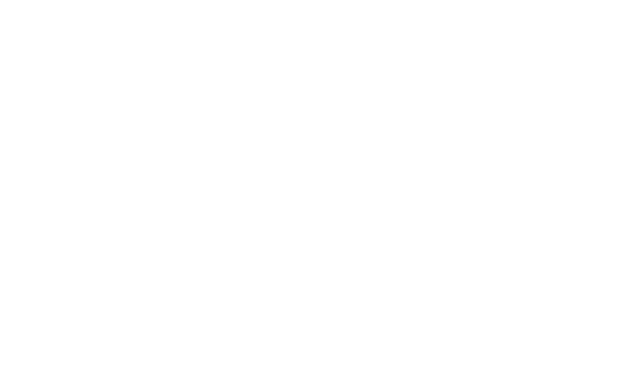
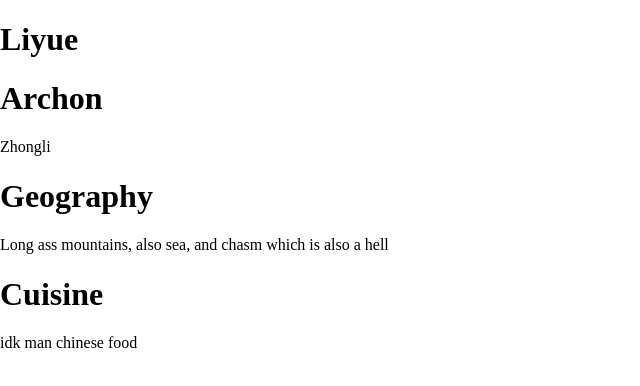
Before and after one commit to MademoiselleNat/genshin-project, a React (Vite) app in the folder genshin-react-project/: page /regions/Liyue in a window 1280 px wide. Before the commit this address had no page. Shown: the top 386 px of the page, without its empty margins (0-640 px from the left). Built offline with nearby package versions, Linux system fonts and the light colour scheme.

Commit message:
added dynamic region routing

```diff
--- a/genshin-react-project/src/App.tsx
+++ b/genshin-react-project/src/App.tsx
@@ -3,6 +3,7 @@
 import Menu from "./pages/menu";
 import CharacterList from "./pages/characters";
 import RegionList from "./pages/regions";
+import RegionDetails from "./pages/regionDetails";
 
 function App() {
   return (
@@ -12,6 +13,7 @@
         <Route path="/menu" element={<Menu />} />
         <Route path="/characters" element={<CharacterList />} />
         <Route path="/regions" element={<RegionList />} />
+        <Route path="/regions/:id" element={<RegionDetails />}></Route>
       </Routes>
     </BrowserRouter>
   );
--- a/genshin-react-project/src/data/regions/liyue.ts
+++ b/genshin-react-project/src/data/regions/liyue.ts
@@ -1,9 +1,8 @@
 export const Liyue = {
     id: "Liyue",
-    info: "Xiao's home, which means also my home",
+    info: "Xiao's home, also geriatric dragon",
     archon: "Zhongli",
     geography: "Long ass mountains, also sea, and chasm which is also a hell",
     cuisine: "idk man chinese food",
     materials: "sweet flowers again, qingxin, violet grass"
-
 }
--- /dev/null
+++ b/genshin-react-project/src/pages/regionDetails.tsx
@@ -0,0 +1,24 @@
+import { regions } from "../data/regions";
+import { useParams } from "react-router-dom";
+
+export default function regionDetails() {
+  const { id } = useParams();
+
+  const region = regions.find((region) => id === region.id);
+
+  if (!region) {
+    <h1>No such region in genshin bruh</h1>;
+  }
+
+  return (
+    <div>
+      <h1>{region.id}</h1>
+      <h1>Archon</h1>
+      <p>{region.archon}</p>
+      <h1>Geography</h1>
+      <p>{region.geography}</p>
+      <h1>Cuisine</h1>
+      <p>{region.cuisine}</p>
+    </div>
+  );
+}
--- a/genshin-react-project/src/pages/regions.tsx
+++ b/genshin-react-project/src/pages/regions.tsx
@@ -1,4 +1,5 @@
 import { regions } from "../data/regions";
+import { Link } from "react-router-dom";
 
 export default function RegionList() {
   return (
@@ -7,7 +8,9 @@
         <div key={region.id}>
           <h1>{region.id}</h1>
           <p>{region.info}</p>
-          <button>Read more</button>
+          <Link to={`/regions/${region.id}`}>
+            <button>Read more</button>
+          </Link>
         </div>
       ))}
     </div>
```
